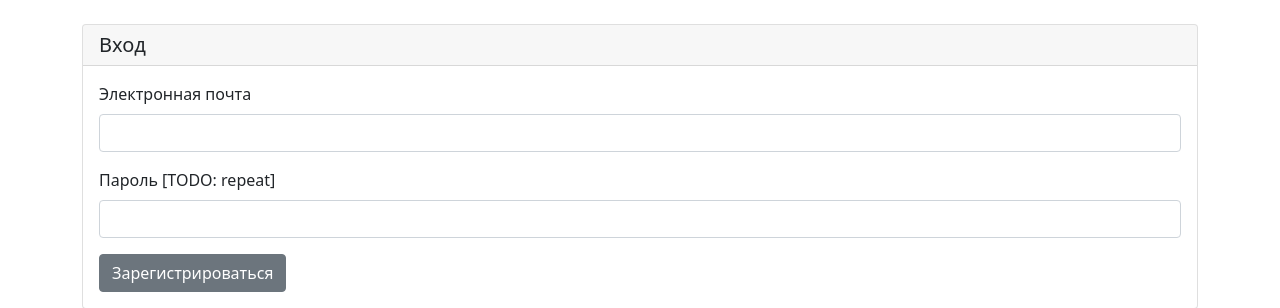
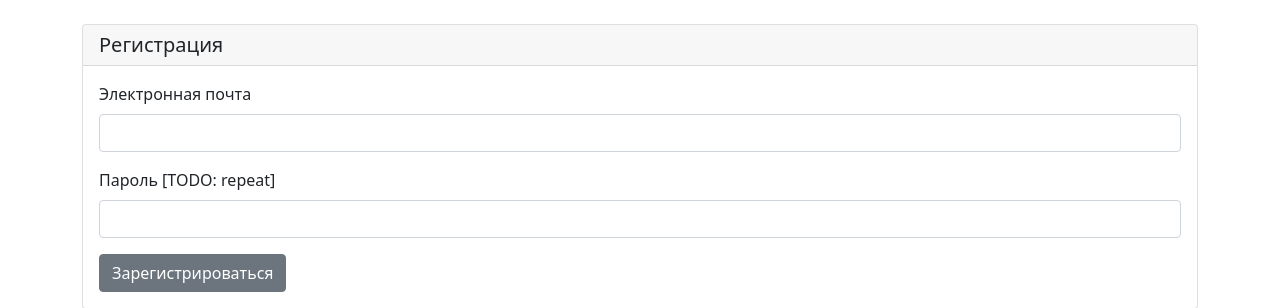
Before and after one commit to Woofka/zettelkasten, a Flask app: page /register in a window 1280 px wide. Shown: the part 56-364 px from the top of the page. Run offline with Flask 2, Linux system fonts and the light colour scheme.

Commit message:
Fix registration title

```diff
--- a/templates/register.html
+++ b/templates/register.html
@@ -2,7 +2,7 @@
 
 {% block content %}
   <div class="card">
-    <h5 class="card-header">Вход</h5>
+    <h5 class="card-header">Регистрация</h5>
     <div class="card-body">
         <form method="POST">
           {{ form.hidden_tag() }}
```
